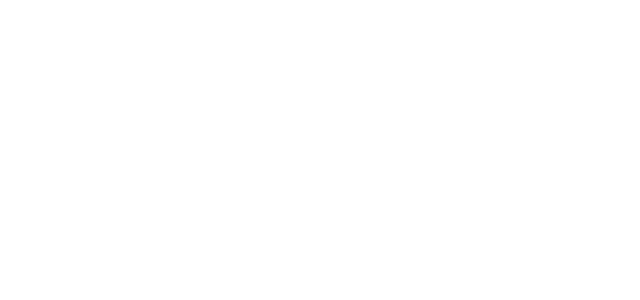
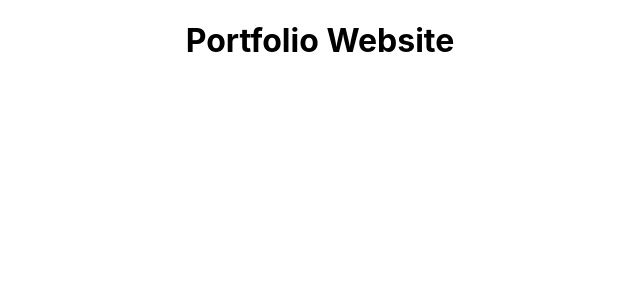
Before and after one commit to hieuamaster/portfolio-website, a React (Create React App) app: page / in a window 1280 px wide. Shown: the top 300 px of the page, without its empty margins (320-960 px from the left). Built offline with nearby package versions, Linux system fonts and the light colour scheme.

Commit message:
install customize-ra, config webpack

```diff
--- /dev/null
+++ b/config-overrides.js
@@ -0,0 +1,4 @@
+module.exports = function override(config, env) {
+  //do stuff with the webpack config...
+  return config;
+};
--- a/src/App.js
+++ b/src/App.js
@@ -4,7 +4,7 @@ import './App.css';
 function App() {
   return (
     <div className="App">
-
+        <h1>Portfolio Website</h1>
     </div>
   );
 }
```
Also changed, not shown: package.json (+7 -3 lines), 1 other file (tests, documents, lock files or other folders).
